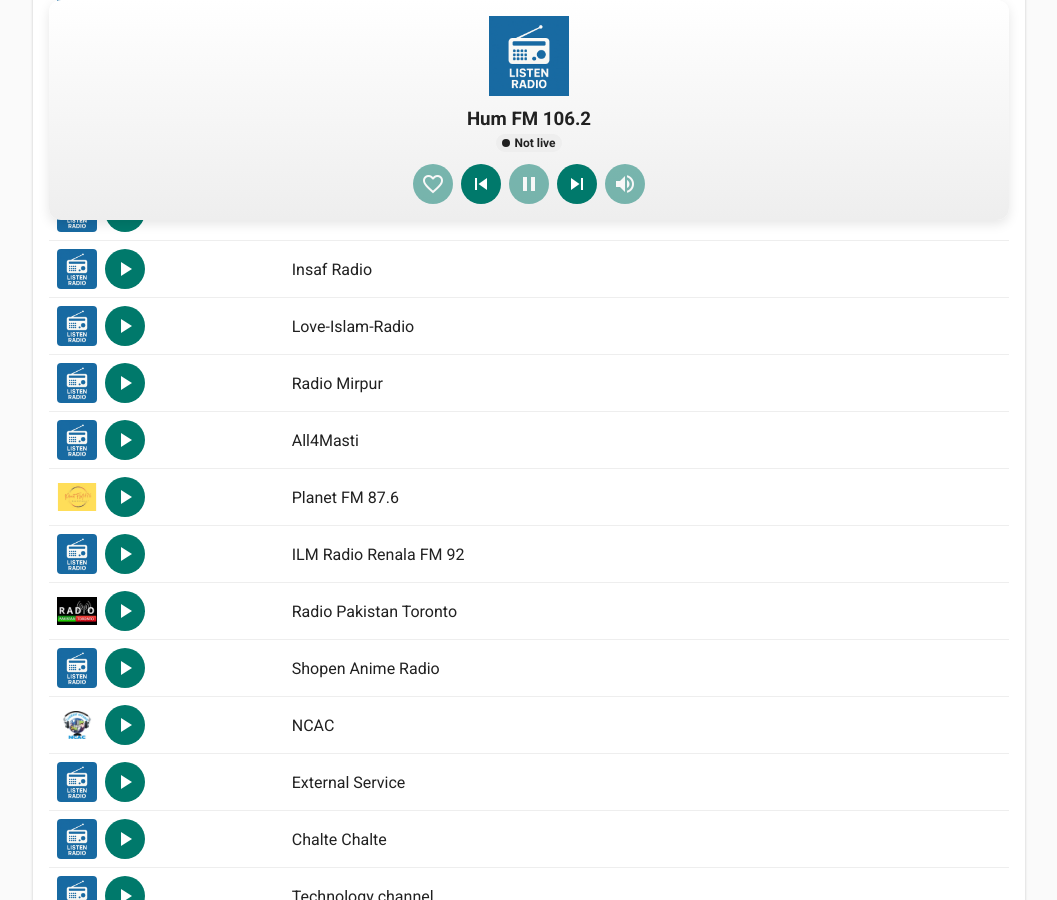
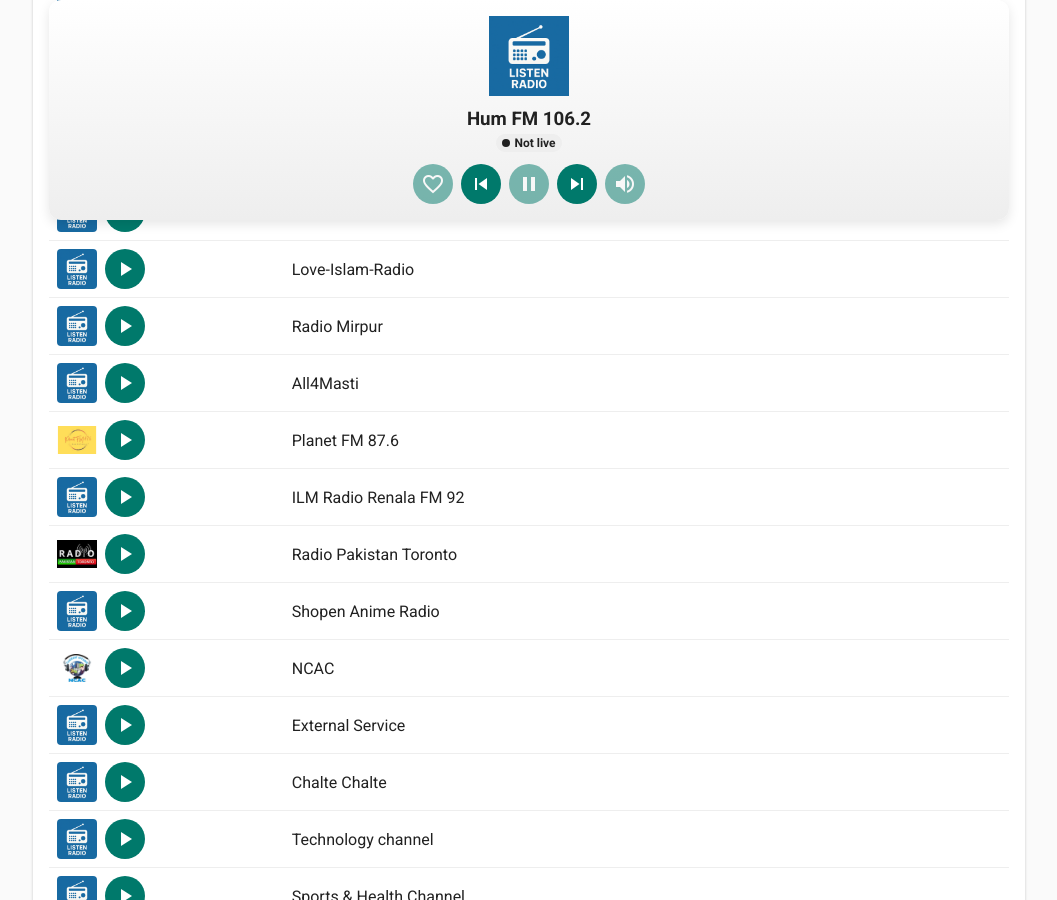
Before and after one commit to atifwaqar/pakstream, a Jekyll site: the page radio.html, which Jekyll copies as it is, in a window 1280 px wide and 900 px high, scrolled down 1675 px. Shown: the whole window, without its empty margins (111-1168 px from the left). Built offline with Jekyll 4.4.1, drawn with Linux system fonts in a browser that asks for light colours.

Commit message:
Update radio.html

```diff
--- a/radio.html
+++ b/radio.html
@@ -207,10 +207,6 @@
 <tr>
           <td><audio id="audio84" preload="none" data-logo="/images/default_radio.png" src="https://whmsonic.radio.gov.pk:8032/stream?type=http&amp;nocache=12"></audio><button class="play-btn" aria-label="Play"><span class="material-icons">play_arrow</span></button></td>
           <td class="station-name">FM 101 Multan</td>
-        </tr>
-<tr>
-          <td><audio id="audio37" preload="none" data-logo="/images/default_radio.png" src="https://cdn.voscast.com/resources/?key=4e1e2d7ac97ea7ad9493c529df2ab16c&amp;c=wmp"></audio><button class="play-btn" aria-label="Play"><span class="material-icons">play_arrow</span></button></td>
-          <td class="station-name">Insaf Radio</td>
         </tr>
 <tr>
           <td><audio id="audio39" preload="none" data-logo="/images/default_radio.png" src="https://stream-179.zeno.fm/f9h69cgbu68uv?zt=eyJhbGciOiJIUzI1NiJ9.eyJzdHJlYW0iOiJmOWg2OWNnYnU2OHV2IiwiaG9zdCI6InN0cmVhbS0xNzkuemVuby5mbSIsInRtIjpmYWxzZSwicnR0bCI6NSwianRpIjoidlJJYUZfdGRTemFUNEx4R3hkQTdqQSIsImlhdCI6MTc1NDAyMzc4NiwiZXhwIjoxNzU0MDIzODQ2fQ.UrOJY6xoG5HyvkZCUDw2v_CC9RiZWCNvgWbeAaH3MPs"></audio><button class="play-btn" aria-label="Play"><span class="material-icons">play_arrow</span></button></td>
```
